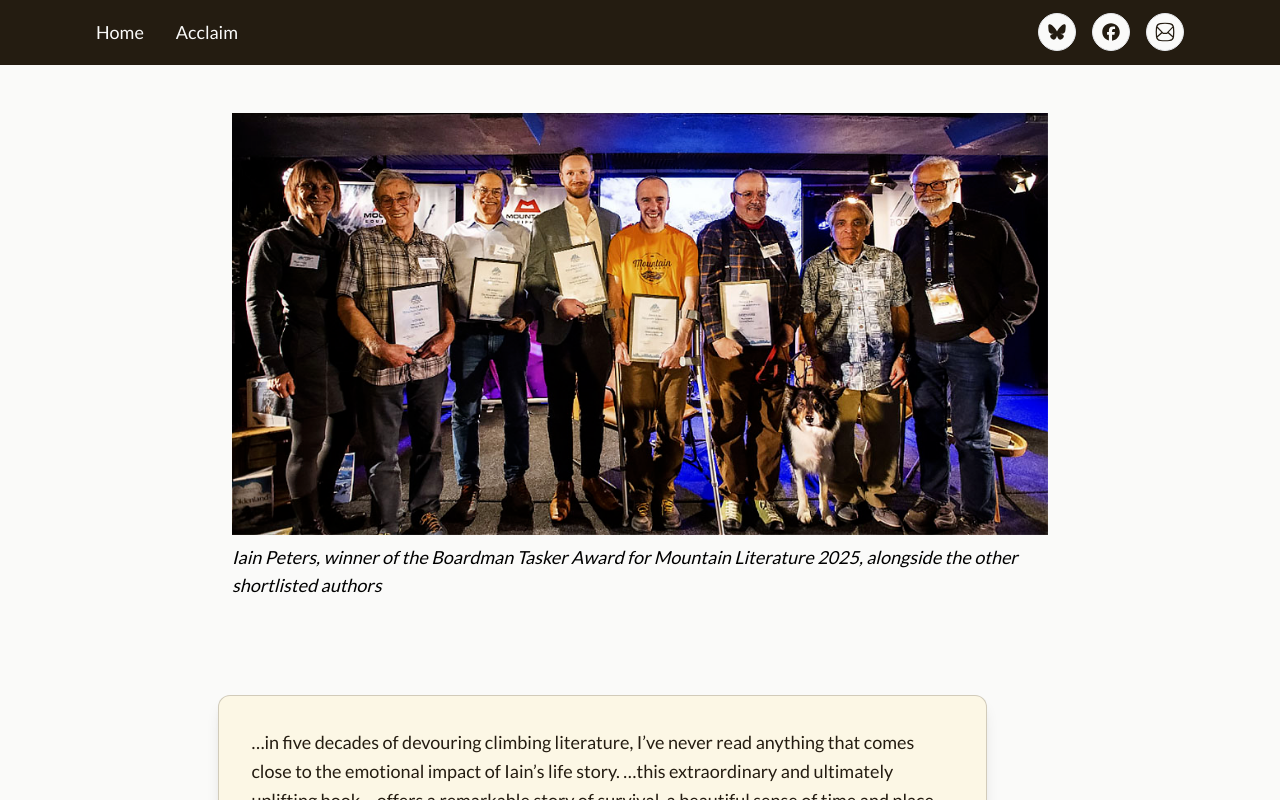
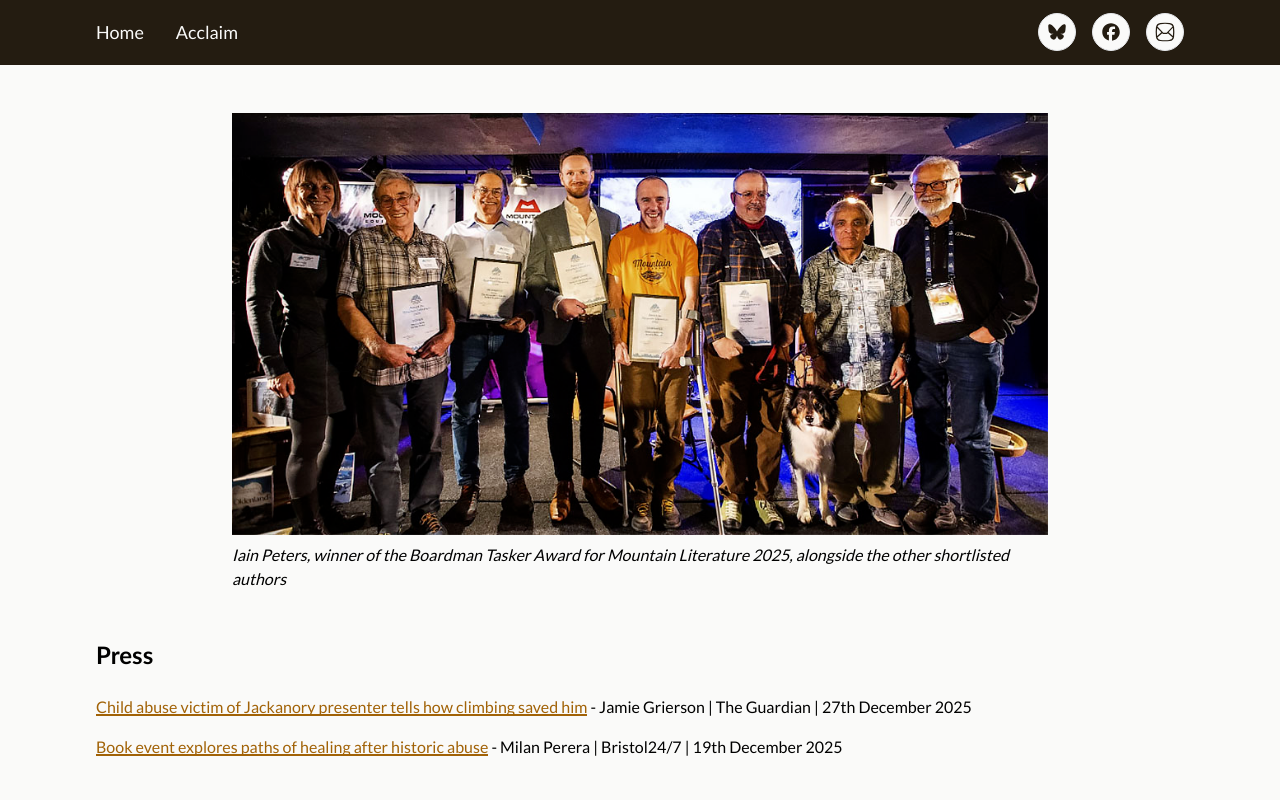
Before and after one commit to simonryrie/iain-peters, a SvelteKit app: page /acclaim in a window 1280 px wide. Shown: the top 800 px of the page. Built offline with nearby package versions, Linux system fonts and the light colour scheme.

Commit message:
feat(Acclaim Page): Add press section, update header/footer heights

```diff
--- a/src/app.html
+++ b/src/app.html
@@ -1,5 +1,5 @@
 <!doctype html>
-<html lang="en">
+<html lang="en" class="bg-dark-brown">
 	<head>
 		<meta charset="utf-8" />
 		<link rel="icon" href="%sveltekit.assets%/favicon.png" />
--- a/src/lib/components/Footer.svelte
+++ b/src/lib/components/Footer.svelte
@@ -6,7 +6,7 @@
 </script>
 
 <footer
-	class="bg-dark-brown w-full h-24 md:h-32 xl:h-36 flex justify-around text-off-white justify-center items-center text-sm md:text-base xl:text-lg"
+	class="bg-dark-brown w-full h-20 md:h-24 flex justify-around text-off-white justify-center items-center text-sm md:text-base xl:text-lg"
 >
 	<div class="flex flex-col gap-4">
 		<div class="flex gap-4">
--- a/src/routes/acclaim/+page.svelte
+++ b/src/routes/acclaim/+page.svelte
@@ -4,19 +4,60 @@
 </script>
 
 <main class="px-6 md:px-12 xl:px-24 py-12 flex flex-col gap-6 xl:gap-12 bg-off-white">
+	<h1 class="sr-only">Acclaim</h1>
+	<section>
 		<figure class="w-full lg:w-3/4 2xl:w-2/3 mx-auto flex flex-col gap-2">
 			<img
 				src="/BT2025Edit.png"
 				alt="Iain Peters, winner of the Boardman Tasker Award for Mountain Literature 2025, alongside the
 		other shortlisted authors"
 			/>
-		<figcaption class="text-sm md:text-base xl:text-lg">
+			<figcaption class="text-sm md:text-base">
 				<i
 					>Iain Peters, winner of the Boardman Tasker Award for Mountain Literature 2025, alongside
 					the other shortlisted authors</i
 				>
 			</figcaption>
 		</figure>
+	</section>
+	<section>
+		<h2 class="pb-6">Press</h2>
+		<div class="flex flex-col gap-4 text-sm md:text-base">
+			<article>
+				<a
+					href="https://www.theguardian.com/world/2025/dec/28/child-abuse-victim-of-jackanory-presenter-climbing-iain-peters"
+					>Child abuse victim of Jackanory presenter tells how climbing saved him</a
+				>
+				<span> - Jamie Grierson | The Guardian | 27th December 2025</span>
+			</article>
+			<article>
+				<a
+					href="https://www.bristol247.com/culture/books/book-event-explores-paths-of-healing-after-historic-abuse/"
+					>Book event explores paths of healing after historic abuse</a
+				>
+				<span> - Milan Perera | Bristol24/7 | 19th December 2025</span>
+			</article>
+		</div>
+	</section>
+	<section>
+		<h2>Reviews</h2>
+		<Quotes {quotes} />
+	</section>
+</main>
 
-	<Quotes {quotes} />
-</main>
+<style lang="postcss">
+	a {
+		@apply text-yellow-700 relative transition-colors duration-300 ease-in-out;
+	}
+	a::after {
+		content: '';
+		@apply absolute left-0 bottom-0 w-full h-0.5 bg-yellow-700 transition-all duration-300 ease-in-out;
+	}
+	a:hover::after {
+		@apply w-0;
+	}
+
+	h2 {
+		@apply text-2xl font-bold;
+	}
+</style>
```
Lines whose indentation alone changed are shown as unchanged.
